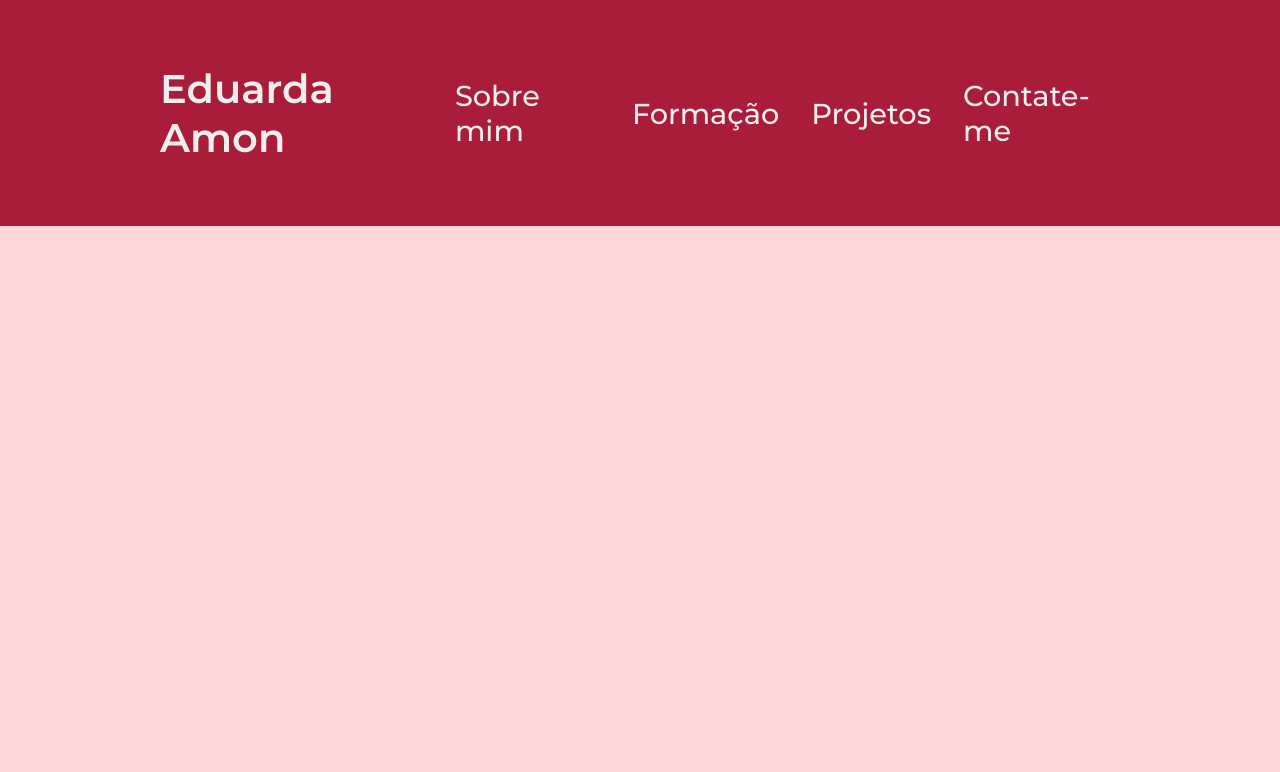
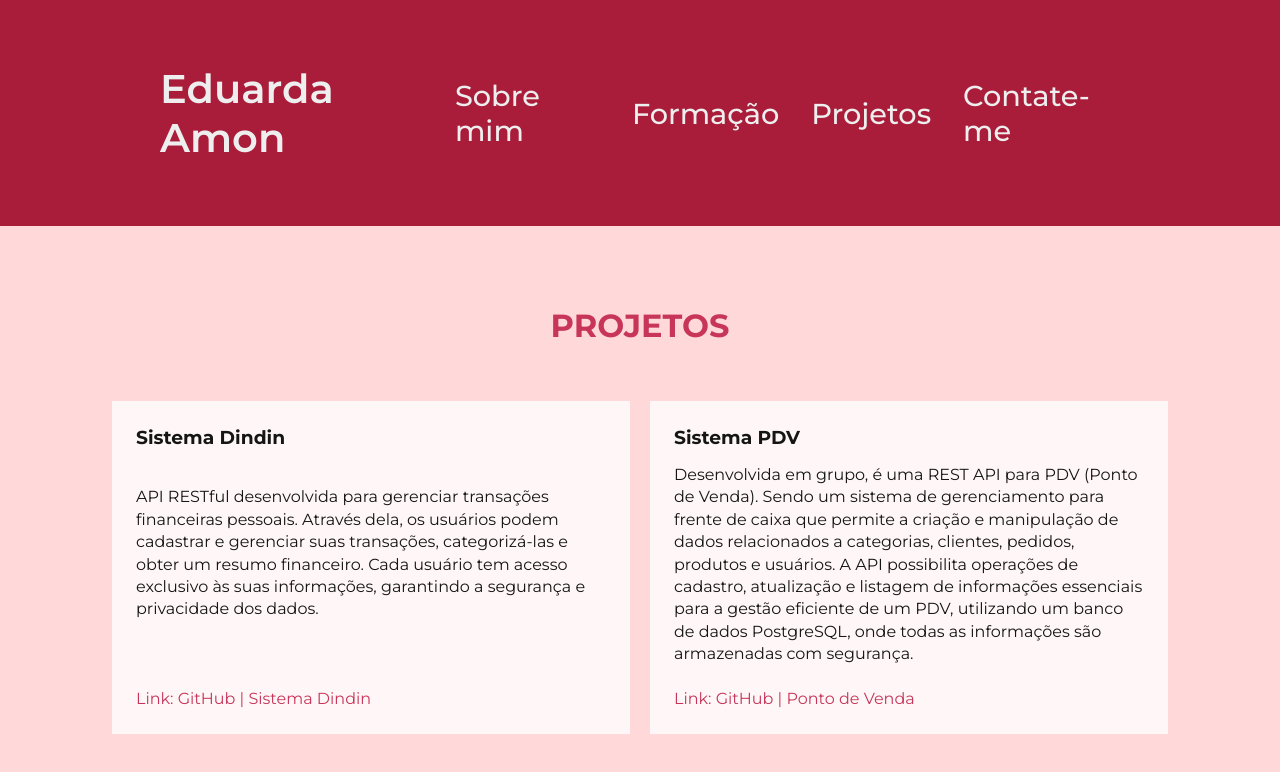
Before and after one commit to dudaamon/Trabalho, a plain HTML site: page projetos.html in a window 1280 px wide. Drawn offline with Linux system fonts and the light colour scheme.

Commit message:
pagina de projetos add

```diff
--- a/projetos.html
+++ b/projetos.html
@@ -22,6 +22,50 @@
         </div>
       </nav>
     </header>
-    <main></main>
+    <main>
+      <section class="projetos">
+        <h1 class="projetos_titulo">Projetos</h1>
+        <div class="projetos_conteudo">
+          <div class="projeto">
+            <h3>Sistema Dindin</h3>
+            <p>
+              API RESTful desenvolvida para gerenciar transações financeiras
+              pessoais. Através dela, os usuários podem cadastrar e gerenciar
+              suas transações, categorizá-las e obter um resumo financeiro. Cada
+              usuário tem acesso exclusivo às suas informações, garantindo a
+              segurança e privacidade dos dados.
+            </p>
+            <br />
+            <a
+              href="https://github.com/dudaamon/SistemaDindin"
+              class="projeto_link"
+              target="_blank"
+              >Link: GitHub | Sistema Dindin
+            </a>
+          </div>
+
+          <div class="projeto">
+            <h3>Sistema PDV</h3>
+            <p>
+              Desenvolvida em grupo, é uma REST API para PDV (Ponto de Venda).
+              Sendo um sistema de gerenciamento para frente de caixa que permite
+              a criação e manipulação de dados relacionados a categorias,
+              clientes, pedidos, produtos e usuários. A API possibilita
+              operações de cadastro, atualização e listagem de informações
+              essenciais para a gestão eficiente de um PDV, utilizando um banco
+              de dados PostgreSQL, onde todas as informações são armazenadas com
+              segurança.
+            </p>
+            <br />
+            <a
+              href="https://github.com/FelipeFSdev/ponto_de_venda"
+              class="projeto_link"
+              target="_blank"
+              >Link: GitHub | Ponto de Venda
+            </a>
+          </div>
+        </div>
+      </section>
+    </main>
   </body>
 </html>
--- a/styles/style.css
+++ b/styles/style.css
@@ -123,3 +123,48 @@ main .apresentacao {
   box-sizing: border-box;
   flex: 1;
 }
+
+/* projetos.html */
+
+.projetos_titulo {
+  color: #c73659;
+  text-transform: uppercase;
+  font-size: 2rem;
+  font-weight: 700;
+  margin-bottom: 3.5rem;
+  text-align: center;
+}
+
+.projetos_conteudo {
+  display: flex;
+  gap: 1.25rem;
+  justify-content: space-between;
+  max-width: 1200px;
+  padding: 0 2rem;
+  margin: 0 auto;
+}
+
+.projeto {
+  color: #151515;
+  background-color: #fff7f7;
+  font-size: 1rem;
+  font-weight: 400;
+  line-height: 1.4;
+  padding: 1.5rem;
+
+  display: flex;
+  flex-direction: column;
+  justify-content: space-between;
+  flex: 1;
+}
+
+h3 {
+  margin-bottom: 0.8rem;
+}
+
+.projeto_link {
+  text-decoration: none;
+  color: #c73659;
+}
+
+/* contateme.html */
```
Also changed, not shown: formacao.html (+2 -2 lines).
